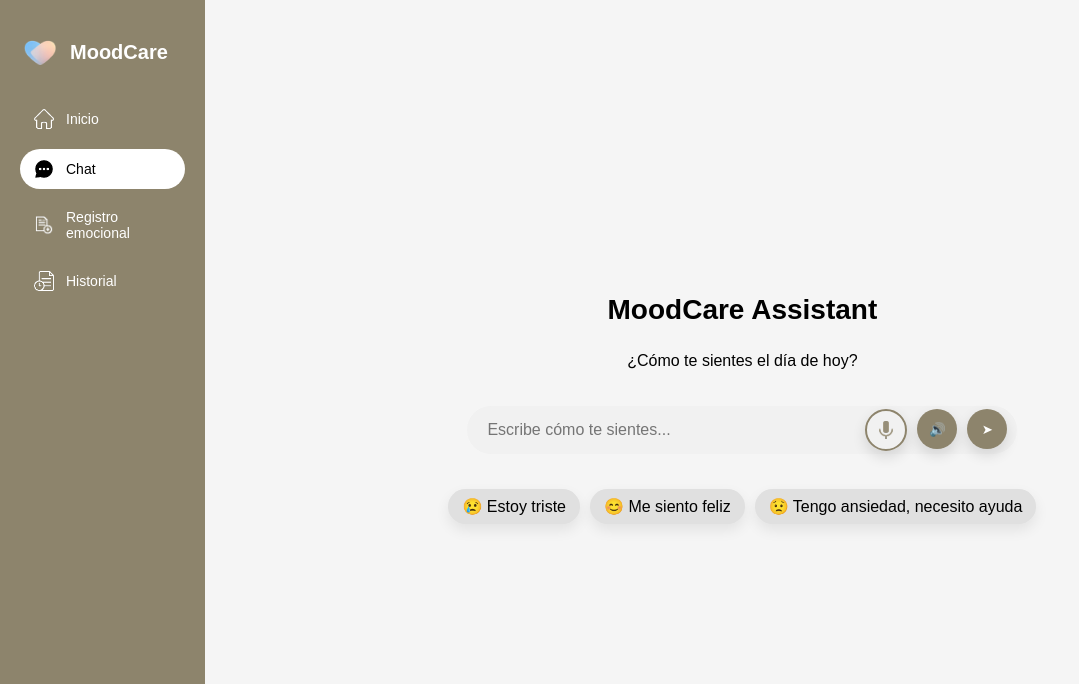
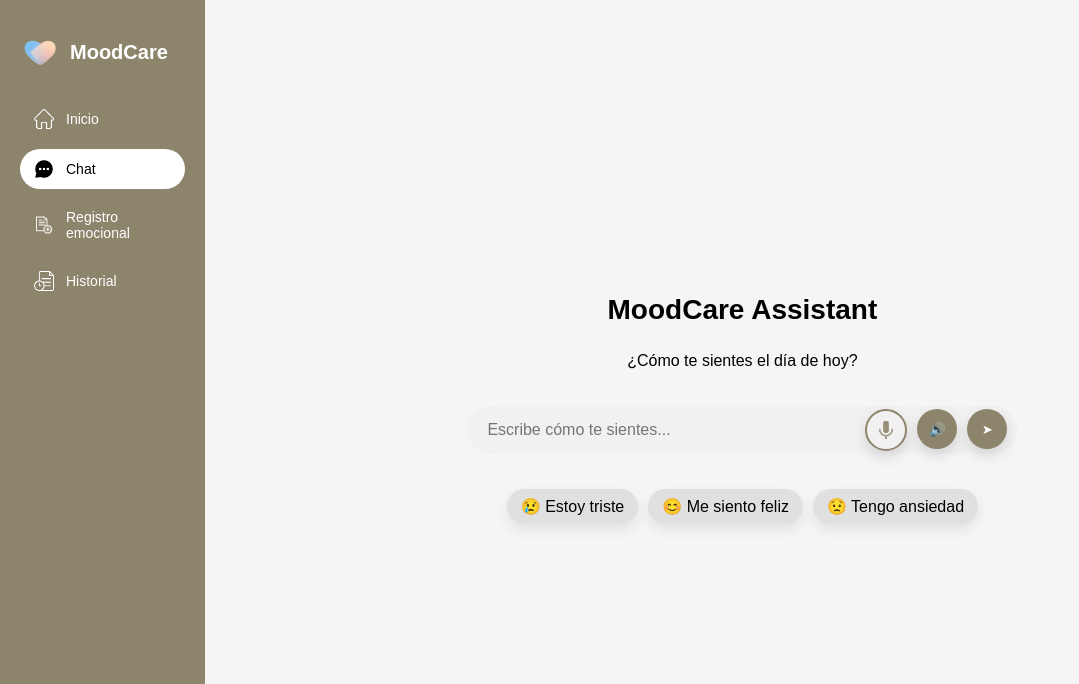
Before and after one commit to CNGamboardz/MoodCare, a website: page moodcare/public/index.html in a window 1280 px wide. Shown: the top 684 px of the page, without its empty margins (0-1079 px from the left). Drawn offline with Linux system fonts and the light colour scheme; sample sign-in values are in the browser's storage.

Commit message:
original

```diff
--- a/moodcare/public/index.html
+++ b/moodcare/public/index.html
@@ -80,7 +80,7 @@
       <div class="quick-options">
         <div class="option" onclick="fill('Estoy triste')">😢 Estoy triste</div>
         <div class="option" onclick="fill('Me siento feliz')">😊 Me siento feliz</div>
-        <div class="option" onclick="fill('Tengo ansiedad')">😟 Tengo ansiedad, necesito ayuda</div>
+        <div class="option" onclick="fill('Tengo ansiedad')">😟 Tengo ansiedad</div>
       </div>
 
       <!-- CHAT -->
```
